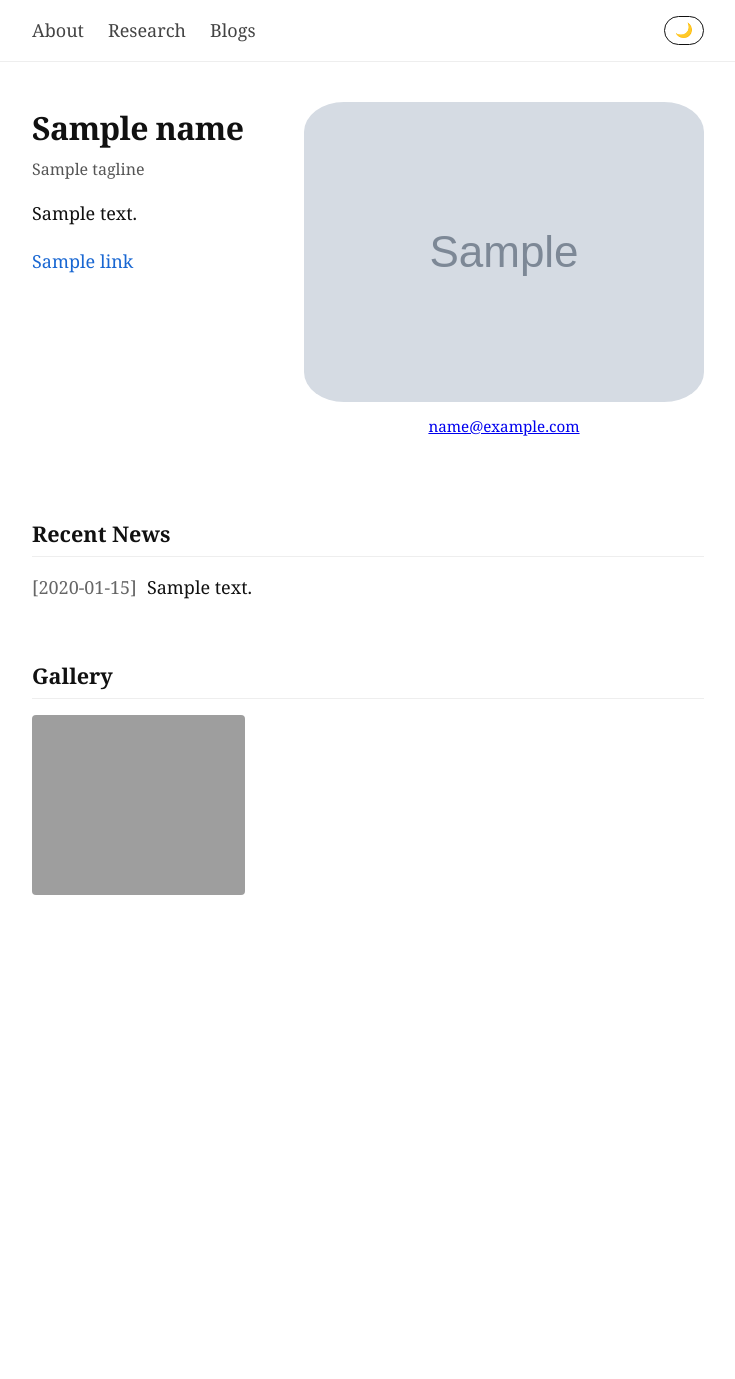
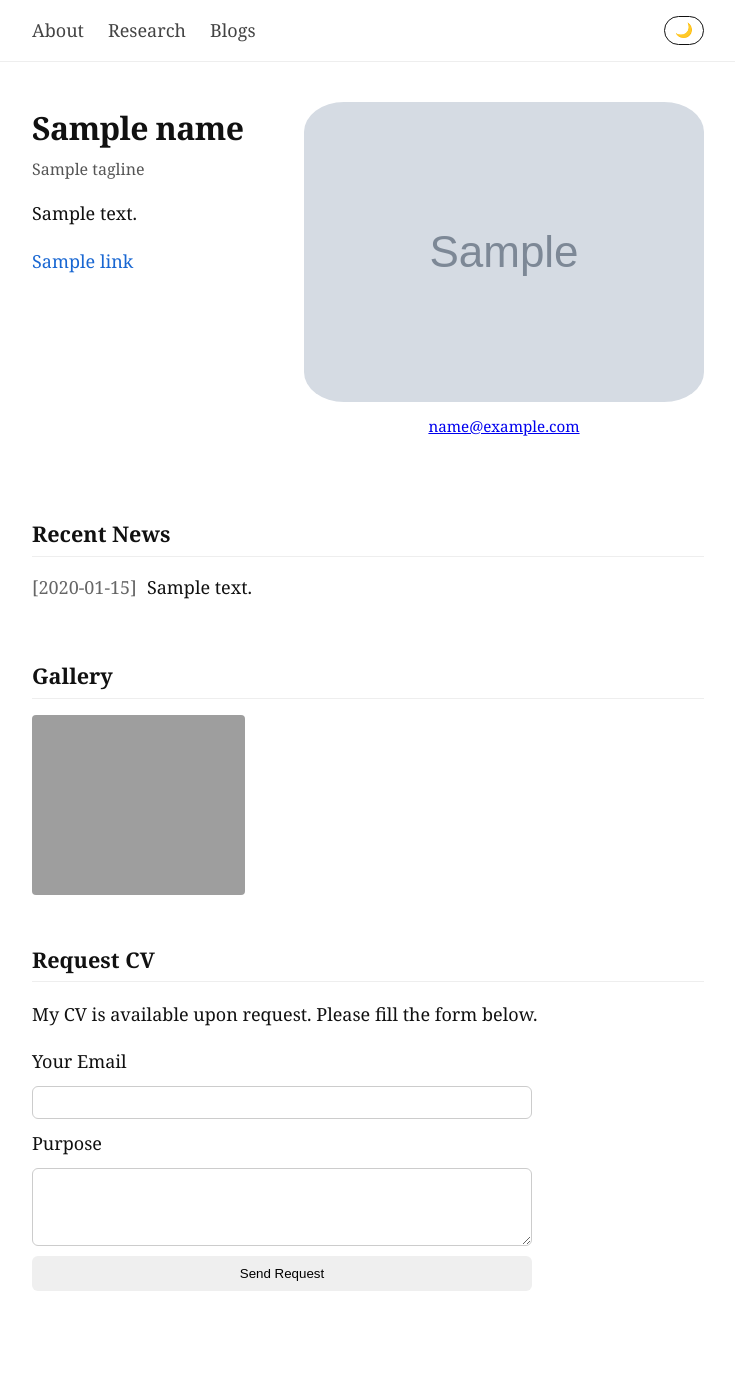
Before and after one commit to rittik9/My-Website, a Python web app: template frontend/templates/about.html in a window 1280 px wide. Shown: the whole page, without its empty margins (272-1007 px from the left). Before the commit the page ends 895 px from the top, so only its background shows below. Run offline with Jinja, Linux system fonts and the light colour scheme; the template is opened without the code that fills it: most values are stand-ins (such as "Sample title", 1, 10 or a date in 2020); grey boxes marked "Sample" are stand-in pictures; grey boxes are pictures that could not be loaded.

Commit message:
add request for cv

```diff
--- a/backend/content.py
+++ b/backend/content.py
@@ -26,7 +26,7 @@ LINKS = [
     ("GitHub", "https://github.com/rittik9"),
     ("X", "https://x.com/rittik_panda"),
     ("LinkedIn", "https://www.linkedin.com/in/rittik-panda-752143169/"),
-    ("CV", "/static/cv.pdf"),
+    ("CV", "#cv-request"),
 ]
 
 # Recent news: list of (date, text)
--- a/frontend/static/css/style.css
+++ b/frontend/static/css/style.css
@@ -326,3 +326,23 @@ body {
     margin-top: 0.75rem;
     font-size: 0.95rem;
 }
+
+form {
+    max-width: 500px;
+    display: flex;
+    flex-direction: column;
+    gap: 10px;
+}
+
+input, textarea {
+    padding: 8px;
+    border-radius: 6px;
+    border: 1px solid #ccc;
+}
+
+button {
+    padding: 10px;
+    border: none;
+    border-radius: 6px;
+    cursor: pointer;
+}
--- a/frontend/templates/about.html
+++ b/frontend/templates/about.html
@@ -48,4 +48,24 @@
     </div>
 </section>
 {% endif %}
+
+<section id="cv-request" class="section">
+    <h2>Request CV</h2>
+    <p>My CV is available upon request. Please fill the form below.</p>
+
+    <form action="https://formsubmit.co/rittikpanda24@gmail.com" method="POST">
+
+        <!-- Prevent spam -->
+        <input type="hidden" name="_captcha" value="false">
+
+        <label>Your Email</label>
+        <input type="email" name="email" required>
+
+        <label>Purpose</label>
+        <textarea name="message" rows="4" required></textarea>
+
+        <button type="submit">Send Request</button>
+    </form>
+</section>
+
 {% endblock %}
```
